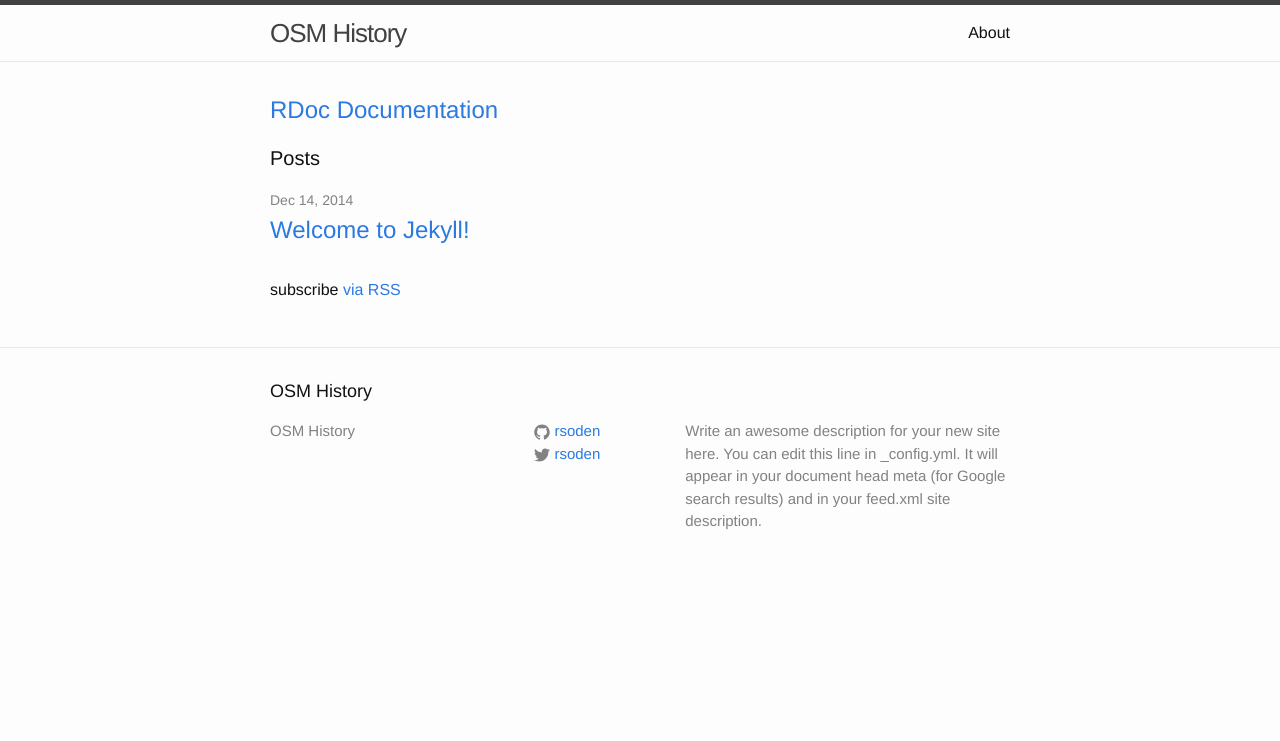
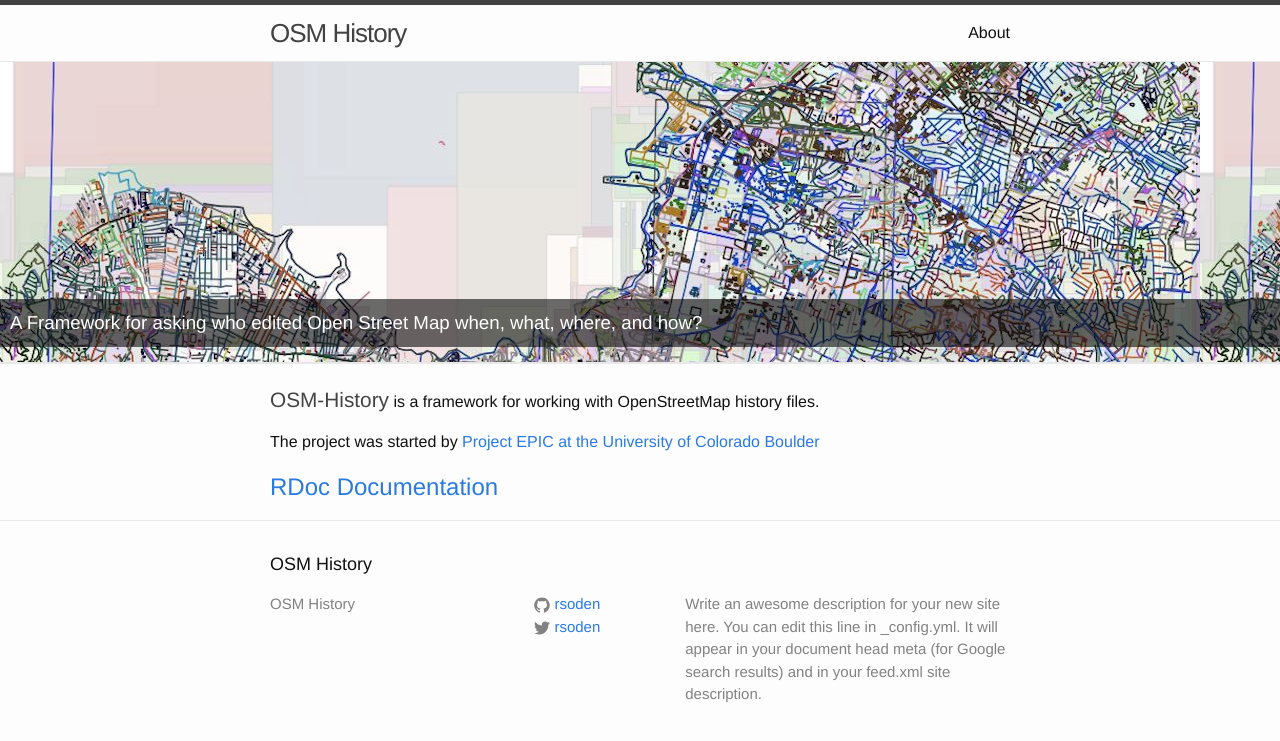
Before and after one commit to Project-EPIC/epic-osm, a Jekyll site: the page built from index.md, in a window 1280 px wide. Shown: the top 741 px of the page. Built offline with Jekyll 4.4.1, drawn with Linux system fonts in a browser that asks for light colours.

Commit message:
updated the homepage

```diff
--- a/_sass/_base.scss
+++ b/_sass/_base.scss
@@ -21,6 +21,12 @@
     color: $text-color;
     background-color: $background-color;
     -webkit-text-size-adjust: 100%;
+}
+
+p span.pop{
+    font-size: 1.3em;
+    font-weight: 500;
+    color: #444;
 }
 
 
--- a/_sass/_layout.scss
+++ b/_sass/_layout.scss
@@ -234,3 +234,27 @@
         }
     }
 }
+
+/*
+    Splash
+*/
+
+.masthead{
+    width: 100%;
+    height: 300px;
+    background-image: url("/osm-history/assets/images/masthead.jpg");
+    border-bottom: 2px solid $grey-color-light;
+    text-align: bottom;
+    position: relative;
+    margin-bottom: 20px;
+}
+
+.masthead h3{
+    position: absolute;
+    bottom: 0;
+    left: 0;
+    padding: 10px;
+    width: 100%;
+    color: white;
+    background-color: rgba(10, 10, 10, 0.6);
+}
--- a/index.md
+++ b/index.md
@@ -1,10 +1,19 @@
 ---
-layout: default
+layout: splash
 ---
+
+<p>
+<span class="pop">OSM-History</span> is a framework for working with OpenStreetMap history files.
+
+</p>
+<p>
+The project was started by <a target="_blank" href="http://epic.cs.colorado.edu/">Project EPIC at the University of Colorado Boulder</a>
+</p>
+
 
 <h2><a href="{{site.baseurl}}/doc/" target="_blank">RDoc Documentation</a></h2>
 
-<div class="home">
+<!-- <div class="home">
 
   <h1 class="page-heading">Posts</h1>
 
@@ -20,6 +29,4 @@
     {% endfor %}
   </ul>
 
-  <p class="rss-subscribe">subscribe <a href="{{ "/feed.xml" | prepend: site.baseurl }}">via RSS</a></p>
-
-</div>
+</div> -->
```
